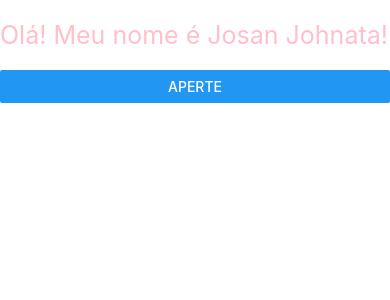
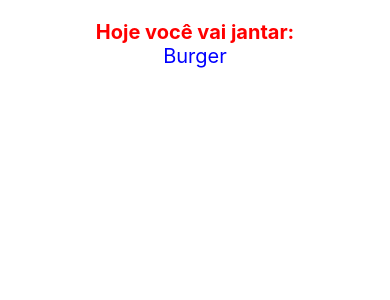
Before and after one commit to josanjohnata/projetos-react-native, a React Native app: screen / in a window 390 px wide. Shown: the top 300 px of the page. Built offline with nearby package versions, Linux system fonts and the light colour scheme.

Commit message:
React Native - Basico - Aula 5

```diff
--- a/App.js
+++ b/App.js
@@ -1,33 +1,38 @@
 import React, { Component } from 'react';
 import { View, Text, Button, Image } from 'react-native';
+import { appStyles } from './style/app.style'
 
-class ImageComponent extends Component {
+class Janta extends Component {
+
+  constructor(props) {
+    super(props);
+    this.state = {comida: props.comida};
+    let comidas = ['Pizza', 'Lasanha', 'Burger', 'Sopa', 'Salada', 'Arroz'];
+
+    setInterval(() => {
+      this.setState(previousState => {
+        let number = Math.floor(Math.random() * comidas.length);
+
+        return {comida: comidas[number]};
+      });
+    }, 1000);
+  }
   render() {
-    const image = {
-      uri:'https://conteudo.imguol.com.br/c/entretenimento/c3/2017/11/24/'+this.props.nome+'-einstein-1511565360545_v2_450x337.jpg.webp'
-    }
-
     return (
-      <image source={image} style={{width: 300, height: 300}} />
+      <View>
+        <Text style={appStyles.header}>Hoje você vai jantar:</Text>
+        <Text style={appStyles.text}>{this.state.comida}</Text>
+      </View>
     );
   }
 }
 
+
 export default class App extends Component {
   render() {
-    const name = 'Josan Johnata';
-
     return (
-      <View>
-        <Text style={{fontSize:25, color: 'pink', marginTop: 20, marginBottom: 20}}>
-          Olá! Meu nome é {name}!
-        </Text>
-        <Button title="Aperte" onPress={() => {
-          alert('Me apertou! ;)')
-        }} />
-
-        <ImageComponent nome="albert" />
-
+      <View style={{paddingTop:20}}>
+        <Janta comida='Cuscuz' />
       </View>
     );
   }
--- /dev/null
+++ b/style/app.style.js
@@ -0,0 +1,15 @@
+import { StyleSheet } from 'react-native';
+
+export const appStyles = StyleSheet.create({
+  header: {
+    textAlign: 'center',
+    fontWeight: 'bold',
+    fontSize: 20,
+    color: 'red'
+  },
+  text: {
+    textAlign: 'center',
+    fontSize: 20,
+    color: 'blue'
+  }
+})
```
